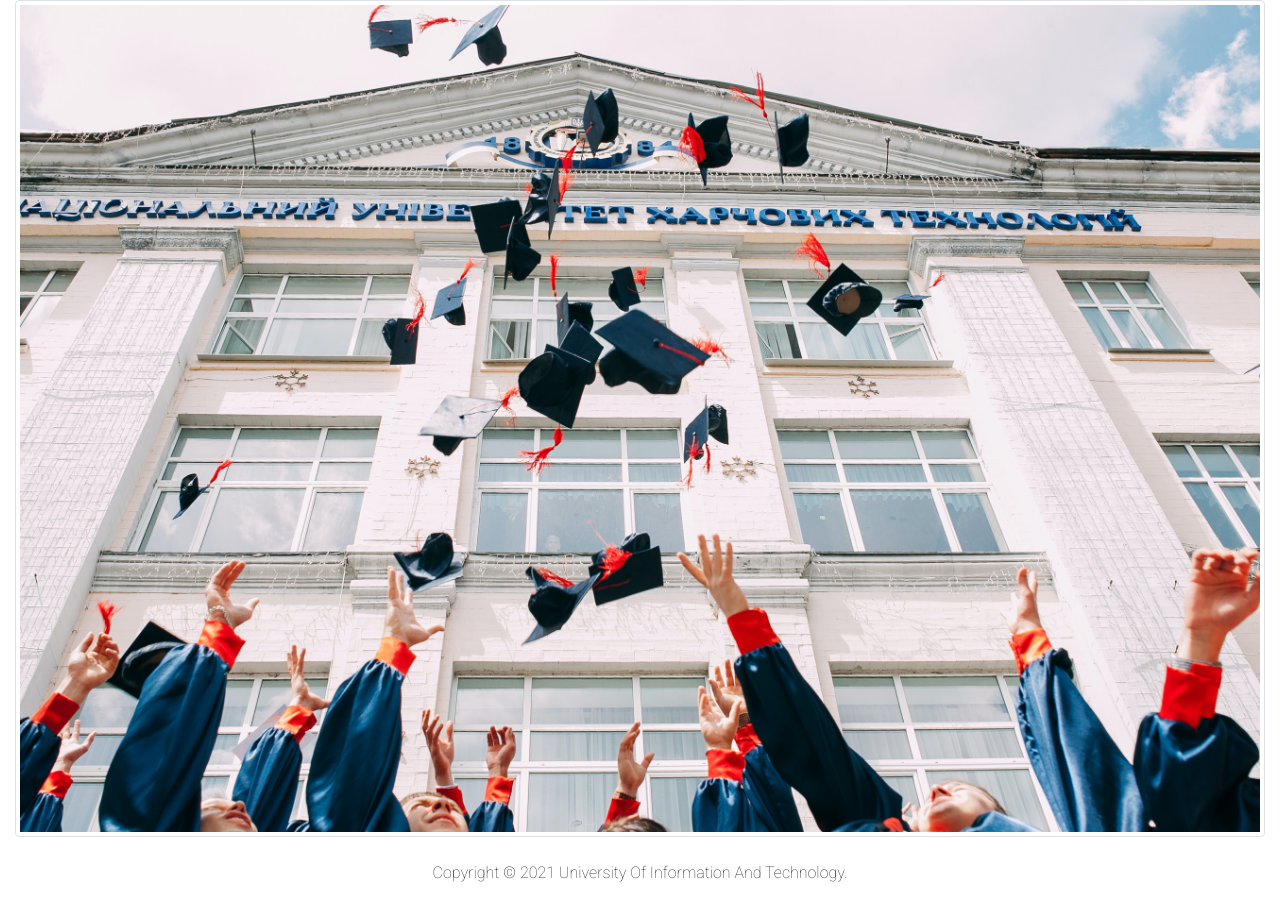
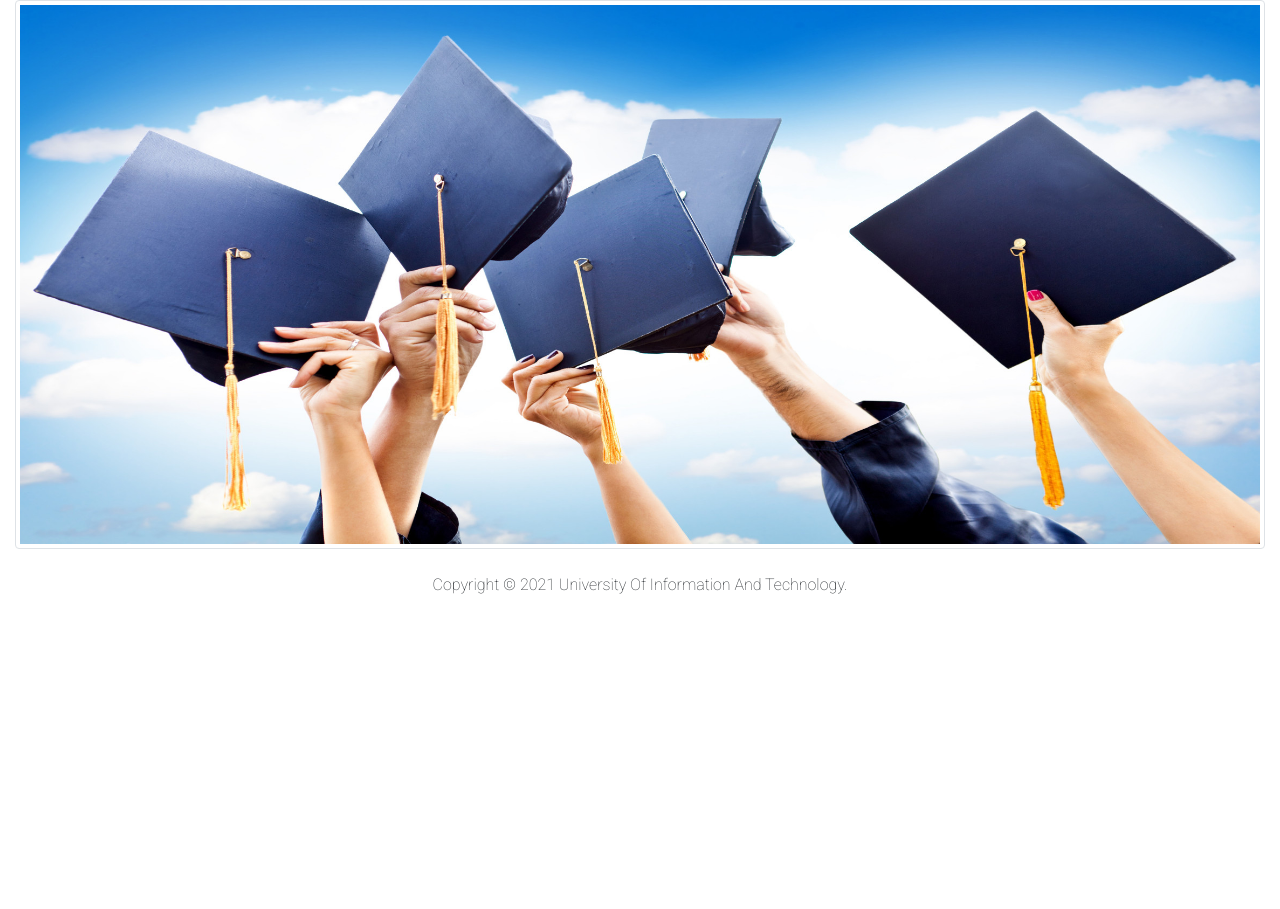
Before and after one commit to buithanhnhan76/Manage-Student-Web, a PHP site: page / in a window 1280 px wide. Shown: the part 80-989 px from the top of the page. After the commit the page ends 674 px from the top, so only its background shows below. Run offline with PHP 8.4, Linux system fonts and the light colour scheme; some libraries are stand-ins or nearby versions.

Commit message:
change image

```diff
--- a/index.php
+++ b/index.php
@@ -89,7 +89,7 @@
     </div>
   </nav>
   <div class="container-fluid">
-    <img src="images/graduation.jpg" alt="image of a class" class="img-fluid img-thumbnail">
+    <img src="images/img1.jpg" style="width:100%" alt="image of a class" class="img-fluid img-thumbnail">
   </div>
   <footer class="text-center m-4">Copyright &copy 2021 University Of Information And Technology. </footer>
 </body>
```
Also changed, not shown: images/graduation.jpg (deleted), images/img1.jpg (added), 1 other file.
